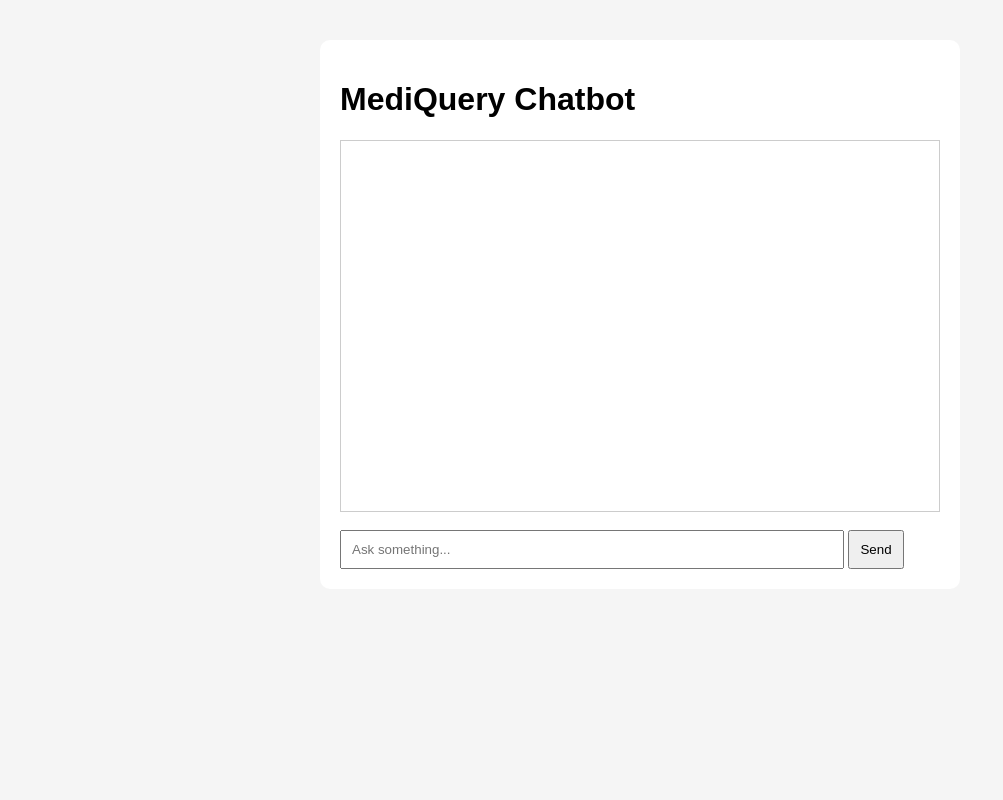
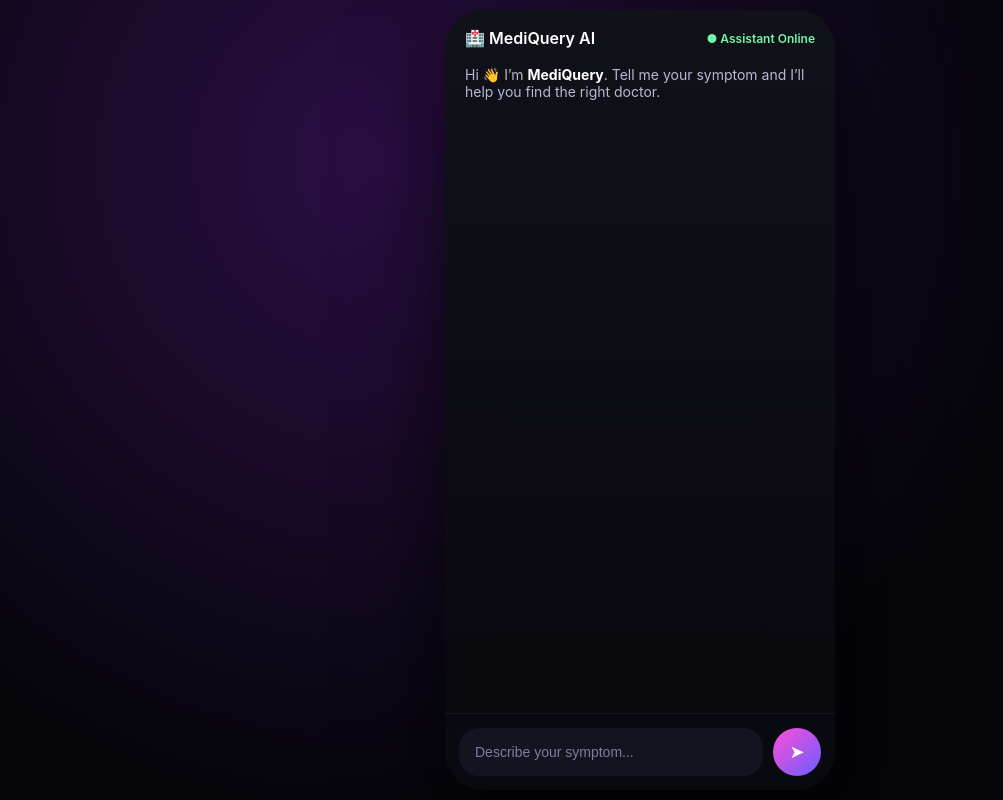
Before and after one commit to poojithasudalagunta-source/hospital_bot, a Flask app: page /ui in a window 1280 px wide. Shown: the whole page, without its empty margins (0-1003 px from the left). Run offline with Flask 3, Linux system fonts and the light colour scheme.

Commit message:
Revamp index.html for MediQuery AI
Updated the MediQuery Chatbot interface to MediQuery AI with improved styling and layout.

```diff
--- a/templates/index.html
+++ b/templates/index.html
@@ -1,19 +1,158 @@
 <!DOCTYPE html>
 <html>
 <head>
-    <title>MediQuery Chatbot</title>
+<title>MediQuery AI</title>
+<meta name="viewport" content="width=device-width, initial-scale=1.0">
+
+<style>
+/* BACKGROUND */
+body{
+    margin:0;
+    font-family:Inter,Segoe UI,Arial;
+    background:radial-gradient(circle at 30% 20%,#2a0e44,#05050a 60%);
+    height:100vh;
+    display:flex;
+    align-items:center;
+    justify-content:center;
+    color:white;
+}
+
+/* PHONE APP FRAME */
+.app{
+    width:390px;
+    height:780px;
+    background:linear-gradient(180deg,#11111a,#07070c);
+    border-radius:38px;
+    box-shadow:0 40px 100px rgba(0,0,0,.7);
+    display:flex;
+    flex-direction:column;
+    overflow:hidden;
+}
+
+/* HEADER */
+.topbar{
+    padding:18px 20px;
+    display:flex;
+    justify-content:space-between;
+    align-items:center;
+    font-weight:600;
+}
+.status{color:#6df7a7;font-size:12px}
+
+/* WELCOME AREA */
+.welcome{
+    padding:0 20px 10px 20px;
+    font-size:14px;
+    color:#b8b8d4;
+}
+.welcome b{color:white}
+
+/* CHAT AREA */
+.chatbox{
+    flex:1;
+    padding:18px;
+    overflow-y:auto;
+}
+
+/* override chat.js inline bubbles */
+.chatbox span{
+    background:#161622 !important;
+    color:#fff !important;
+    border-radius:18px !important;
+    padding:12px 16px !important;
+    display:inline-block !important;
+    max-width:75% !important;
+    line-height:1.45 !important;
+}
+
+/* user */
+.chatbox div[style*="text-align:right"] span{
+    background:linear-gradient(135deg,#ff4fd8,#6a5cff) !important;
+    border-radius:18px 18px 6px 18px !important;
+}
+
+/* bot */
+.chatbox div[style*="text-align:left"] span{
+    background:#151520 !important;
+    border:1px solid rgba(255,255,255,.06);
+    border-radius:18px 18px 18px 6px !important;
+}
+
+/* suggestion buttons from backend */
+.chatbox button{
+    background:#0f0f18 !important;
+    border:1px solid #6a5cff !important;
+    color:#d6d6ff !important;
+    border-radius:12px !important;
+    padding:8px 12px !important;
+    margin-top:6px !important;
+    transition:.2s;
+}
+.chatbox button:hover{
+    background:#6a5cff !important;
+    color:white !important;
+}
+
+/* success error */
+.chatbox div[style*="color:green"]{color:#6df7a7 !important}
+.chatbox div[style*="color:red"]{color:#ff6b6b !important}
+
+/* INPUT */
+.inputArea{
+    padding:14px;
+    display:flex;
+    gap:10px;
+    border-top:1px solid rgba(255,255,255,.06);
+    background:#090910;
+}
+
+.inputArea input{
+    flex:1;
+    border:none;
+    outline:none;
+    background:#141420;
+    padding:14px 16px;
+    border-radius:20px;
+    color:white;
+    font-size:14px;
+}
+.inputArea input::placeholder{color:#7c7c9f}
+
+.sendBtn{
+    width:48px;height:48px;
+    border-radius:50%;
+    border:none;
+    background:linear-gradient(135deg,#ff4fd8,#6a5cff);
+    color:white;
+    font-size:18px;
+    cursor:pointer;
+}
+
+.chatbox::-webkit-scrollbar{width:6px}
+.chatbox::-webkit-scrollbar-thumb{background:#2b2b44;border-radius:10px}
+</style>
 </head>
-<body style="font-family: Arial; background:#f5f5f5">
 
-<div style="width:600px;margin:40px auto;padding:20px;background:white;border-radius:10px">
-    <h1>MediQuery Chatbot</h1>
+<body>
 
-    <div id="chatbox" style="height:350px;border:1px solid #ccc;padding:10px;overflow-y:auto"></div>
+<div class="app">
 
-    <br>
+    <div class="topbar">
+        🏥 MediQuery AI
+        <span class="status">● Assistant Online</span>
+    </div>
 
-    <input id="userInput" type="text" placeholder="Ask something..." style="width:80%;padding:10px">
-    <button onclick="sendMessage()" style="padding:10px">Send</button>
+    <div class="welcome">
+        Hi 👋 I’m <b>MediQuery</b>. Tell me your symptom and I’ll help you find the right doctor.
+    </div>
+
+    <div id="chatbox" class="chatbox"></div>
+
+    <div class="inputArea">
+        <input id="userInput" type="text" placeholder="Describe your symptom...">
+        <button class="sendBtn" onclick="sendMessage()">➤</button>
+    </div>
+
 </div>
 
 <script src="/static/chat.js"></script>
```
